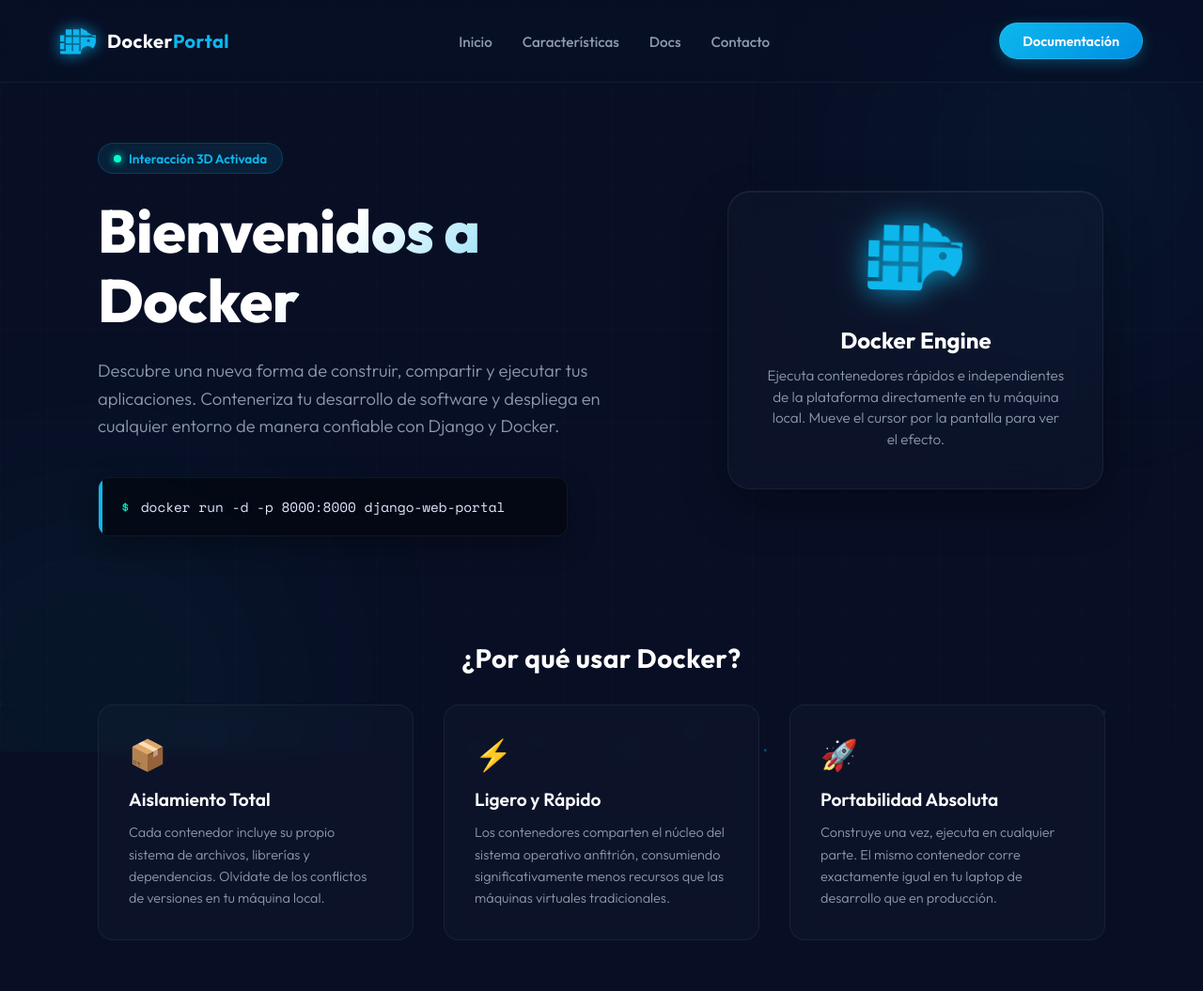
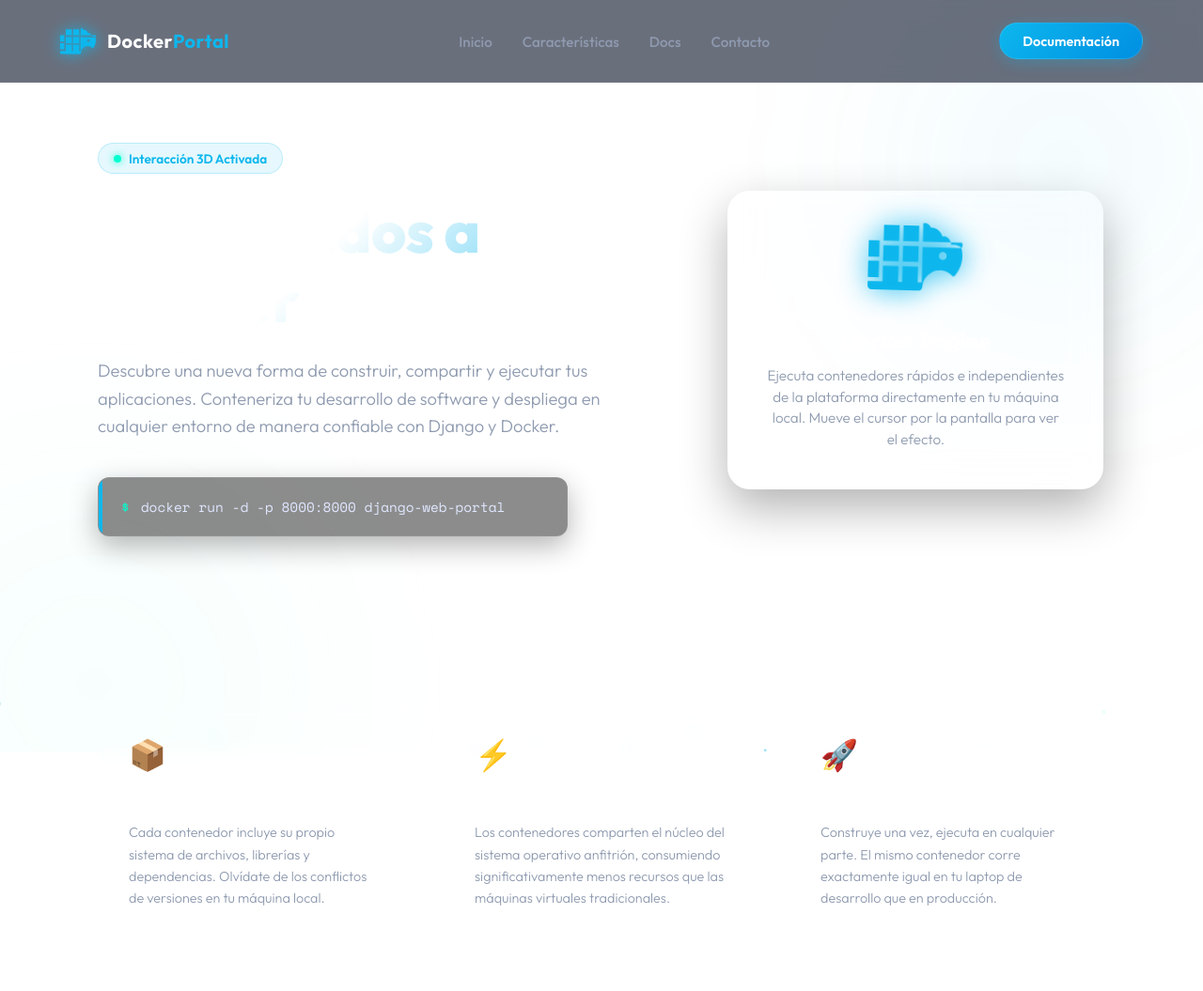
Before and after one commit to ReFraX32/Intro-Docker, a Django app: page / in a window 1280 px wide. Shown: the top 1055 px of the page at 94% size. Run offline with Django 5.2, Linux system fonts and the light colour scheme.

Commit message:
Change background color to white in index.html

```diff
--- a/welcome/templates/welcome/index.html
+++ b/welcome/templates/welcome/index.html
@@ -18,7 +18,7 @@
     <style>
         :root {
 
-            --bg-color: #080f25;
+            --bg-color: #ffffff;
 
             --text-primary: #ffffff;
             --text-secondary: #8e9aaf;
```
